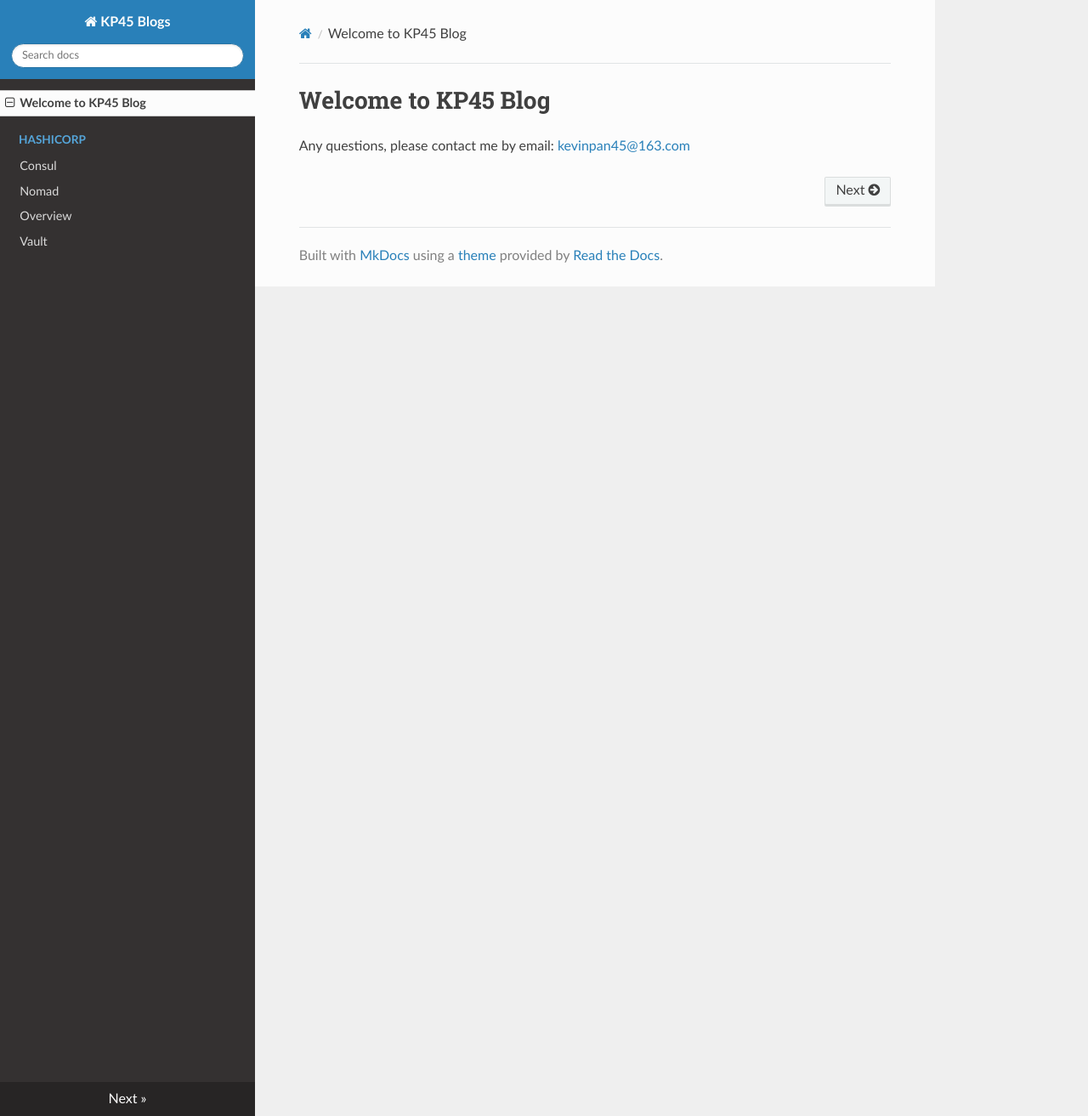
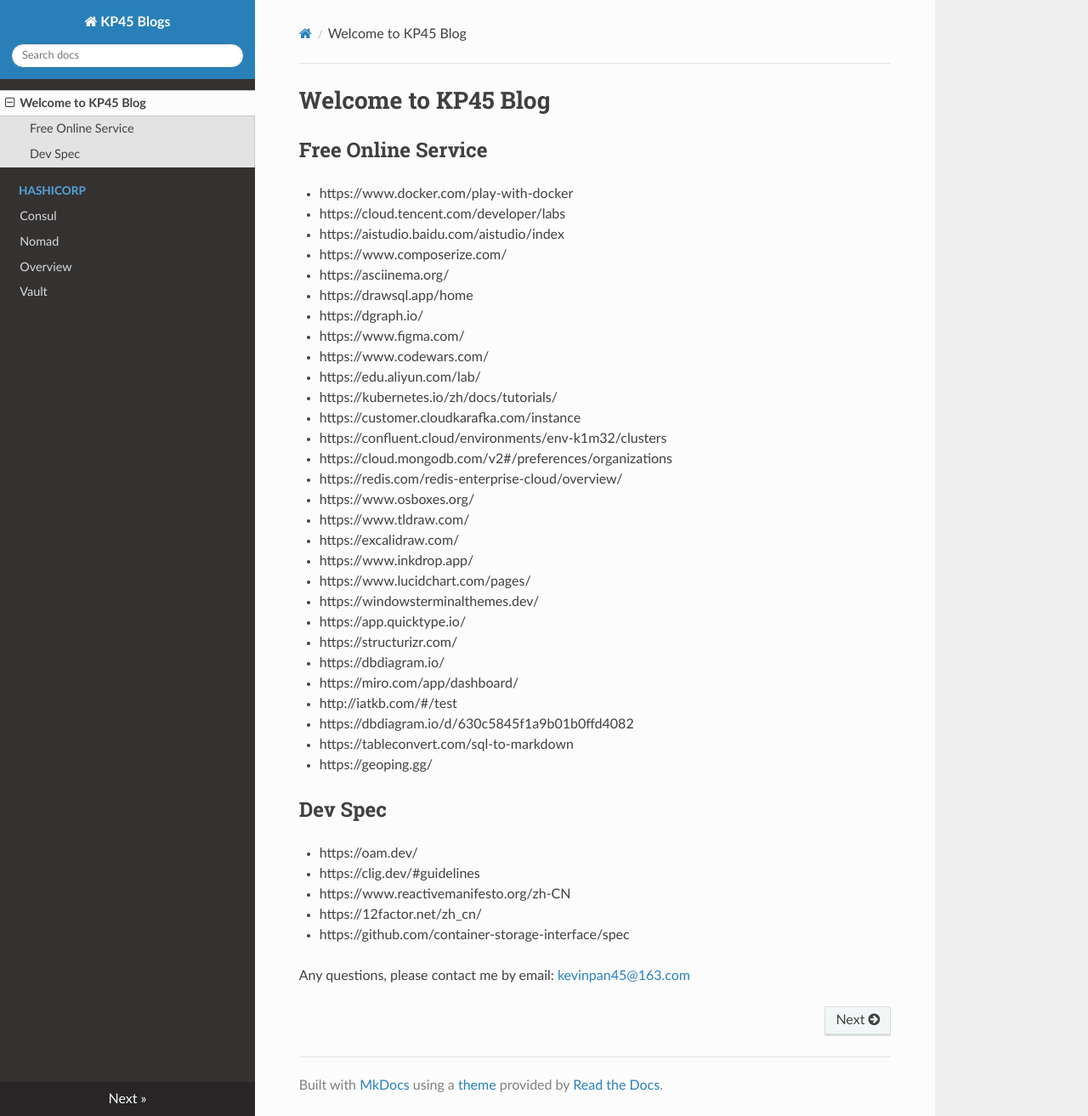
Before and after one commit to kevinpan45/kevinpan45.github.io, an MkDocs documentation site: the page built from docs/index.md, in a window 1280 px wide and 1313 px high. Shown: the whole window at 85% size. Built offline with MkDocs 1.6.1, drawn with Linux system fonts in a browser that asks for light colours; nearby versions of some CDN libraries.

Commit message:
update useful links

```diff
--- a/docs/index.md
+++ b/docs/index.md
@@ -1,3 +1,41 @@
 # Welcome to KP45 Blog
 
+## Free Online Service
+- https://www.docker.com/play-with-docker
+- https://cloud.tencent.com/developer/labs
+- https://aistudio.baidu.com/aistudio/index
+- https://www.composerize.com/
+- https://asciinema.org/
+- https://drawsql.app/home
+- https://dgraph.io/
+- https://www.figma.com/
+- https://www.codewars.com/
+- https://edu.aliyun.com/lab/
+- https://kubernetes.io/zh/docs/tutorials/
+- https://customer.cloudkarafka.com/instance
+- https://confluent.cloud/environments/env-k1m32/clusters
+- https://cloud.mongodb.com/v2#/preferences/organizations
+- https://redis.com/redis-enterprise-cloud/overview/
+- https://www.osboxes.org/
+- https://www.tldraw.com/
+- https://excalidraw.com/
+- https://www.inkdrop.app/
+- https://www.lucidchart.com/pages/
+- https://windowsterminalthemes.dev/
+- https://app.quicktype.io/
+- https://structurizr.com/
+- https://dbdiagram.io/
+- https://miro.com/app/dashboard/
+- http://iatkb.com/#/test
+- https://dbdiagram.io/d/630c5845f1a9b01b0ffd4082
+- https://tableconvert.com/sql-to-markdown
+- https://geoping.gg/
+
+## Dev Spec
+- https://oam.dev/
+- https://clig.dev/#guidelines
+- https://www.reactivemanifesto.org/zh-CN
+- https://12factor.net/zh_cn/
+- https://github.com/container-storage-interface/spec
+
 Any questions, please contact me by email: [kevinpan45@163.com](mailto:kevinpan45@163.com)
```
